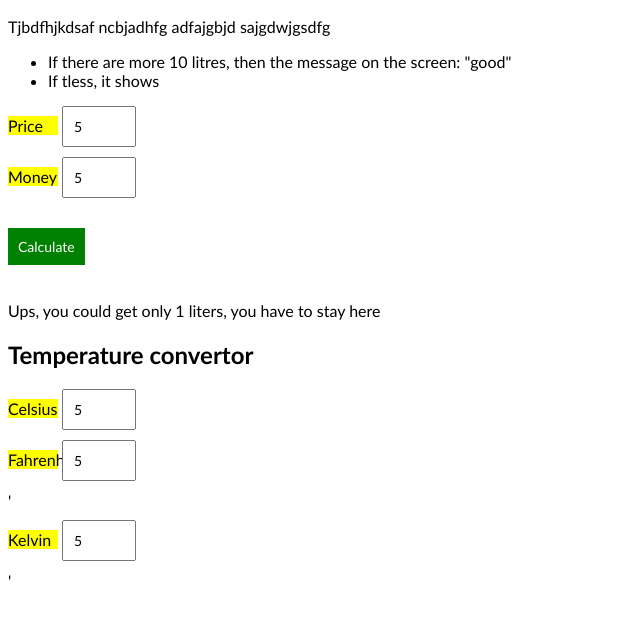
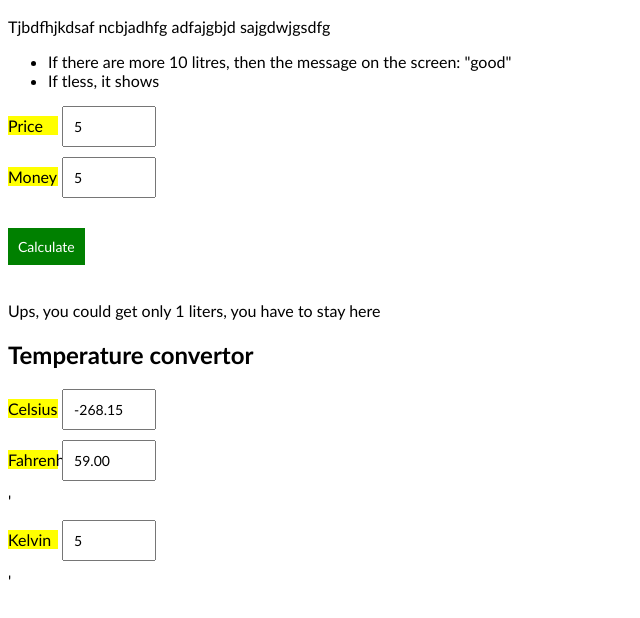
Before and after one commit to Pavel-Kliukin/HTML_CSS_Study, a plain HTML site: page Task6/Margits_version/index.html in a window 1280 px wide. Both pictures are taken after typing "5", "5", "5", "5", "5" into the empty fields and a click on the button "Calculate". Shown: the part 114-732 px from the top of the page, without its empty margins (0-640 px from the left). Drawn offline with Linux system fonts and the light colour scheme.

Commit message:
Finished with functionality of calculators

```diff
--- a/Task6/Margits_version/main.js
+++ b/Task6/Margits_version/main.js
@@ -30,17 +30,22 @@ const calcTemperature = (scale) => {
 }
 */
 
-const tempConverter = () => {
+const tempConverter = (id) => {
     const celInput = document.querySelector
-    ('#celsius');
+    ('#cel');
     const fahInput = document.querySelector
     ('#fah');
     const kelInput = document.querySelector
-    ('#kelvin');
+    ('#kel');
 
-    console.log(celInput.value);
-    console.log(fahInput.value);
-    console.log(kelInput.value);
-
-    fahInput.value = celInput.value * 1.8 +32;
+    if (id=="cel") {
+        fahInput.value = Number(+celInput.value * 1.8 +32).toFixed(2);
+        kelInput.value = Number(+celInput.value + 273.15).toFixed(2);
+    } else if (id=="fah") {
+        celInput.value = Number((+fahInput.value - 32) / 1.8).toFixed(2);
+        kelInput.value = Number((+fahInput.value - 32) / 1.8 + 273.15).toFixed(2);
+    } else if (id=="kel") {
+        fahInput.value = Number((+kelInput.value -273,15) * 1.8 +32).toFixed(2);
+        celInput.value = Number(+kelInput.value - 273.15).toFixed(2);
+    }
 };
--- a/Task6/Margits_version/style.css
+++ b/Task6/Margits_version/style.css
@@ -24,7 +24,7 @@ label {
 
 input {
     display: inline-block;
-    width: 50px;
+    width: 70px;
 }
 
 .form_group_gasoline {
```
